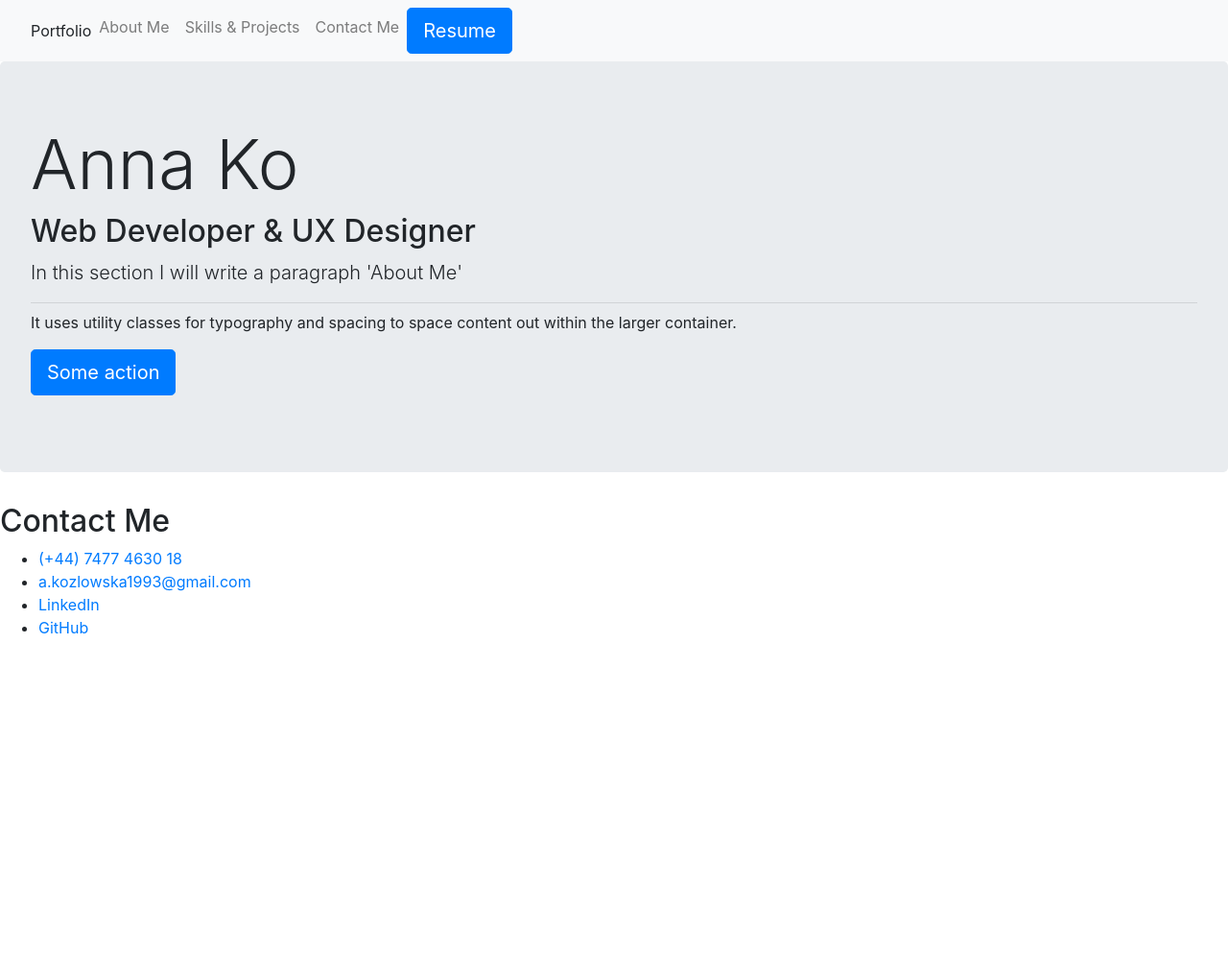
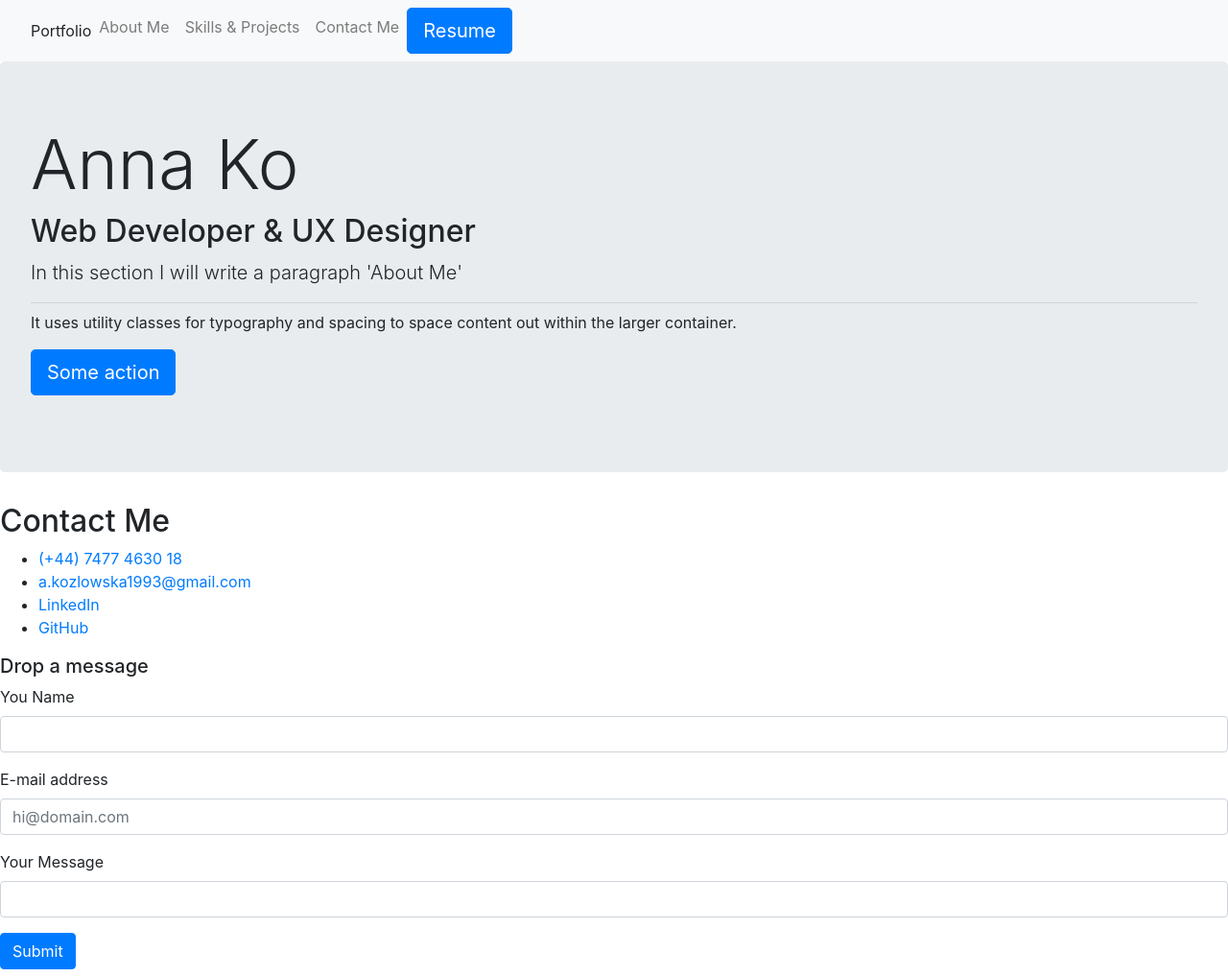
Before and after one commit to ladycosy/Bootstrap-portfolio, a plain HTML site: page index.html in a window 1280 px wide. Shown: the whole page at 96% size. Before the commit the page ends 800 px from the top, so only its background shows below. Drawn offline with nearby package versions, Linux system fonts and the light colour scheme.

Commit message:
html/added a form within contact me section

```diff
--- a/index.html
+++ b/index.html
@@ -76,10 +76,13 @@
 
     <!-- Contact Me -->
     <div>
-      <div><h2>Contact Me</h2>
+      <div>
+        <h2>Contact Me</h2>
         <ul>
           <li>
-          <a href="tel:+44 7477 4630 18" target="_blank">(+44) 7477 4630 18</a>
+            <a href="tel:+44 7477 4630 18" target="_blank"
+              >(+44) 7477 4630 18</a
+            >
           </li>
           <li>
             <a href="mailto:a.kozlowska1993@gmail.com" target="_blank">
@@ -95,6 +98,39 @@
             <a href="https://github.com/ladycosy" target="_blank">GitHub</a>
           </li>
         </ul>
+      </div>
+      <div>
+        <form>
+          <h5>Drop a message</h5>
+          <div class="form-group">
+            <label for="formGroupExampleInput">You Name</label>
+            <input
+              type="text"
+              class="form-control"
+              id="formGroupExampleInput"
+              placeholder=""
+            />
+          </div>
+          <div class="form-group">
+            <label for="formGroupExampleInput2">E-mail address</label>
+            <input
+              type="email"
+              class="form-control"
+              id="formGroupExampleInput2"
+              placeholder="hi@domain.com"
+            />
+          </div>
+          <div class="form-group">
+            <label for="formGroupExampleInput2">Your Message</label>
+            <input
+              type="text"
+              class="form-control"
+              id="formGroupExampleInput3"
+              placeholder=""
+            />
+          </div>
+          <button type="submit" class="btn btn-primary mb-2">Submit</button>
+        </form>
       </div>
     </div>
     <!-- End Contact Me -->
```
Lines whose indentation alone changed are shown as unchanged.
